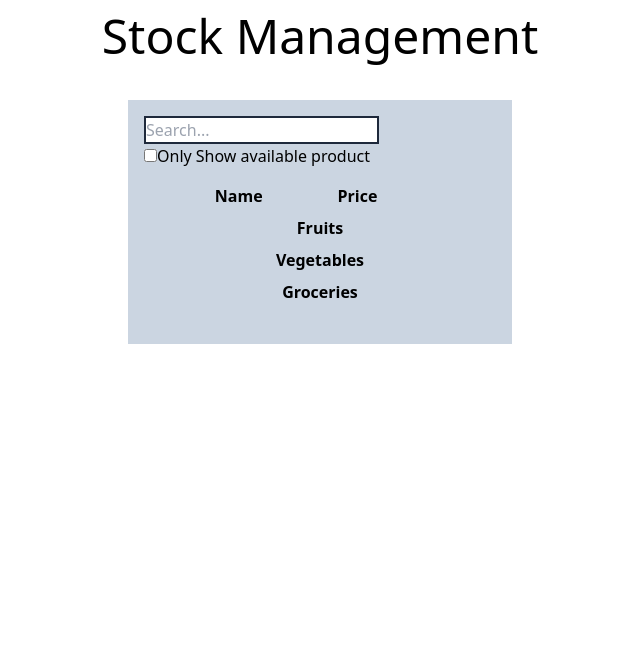
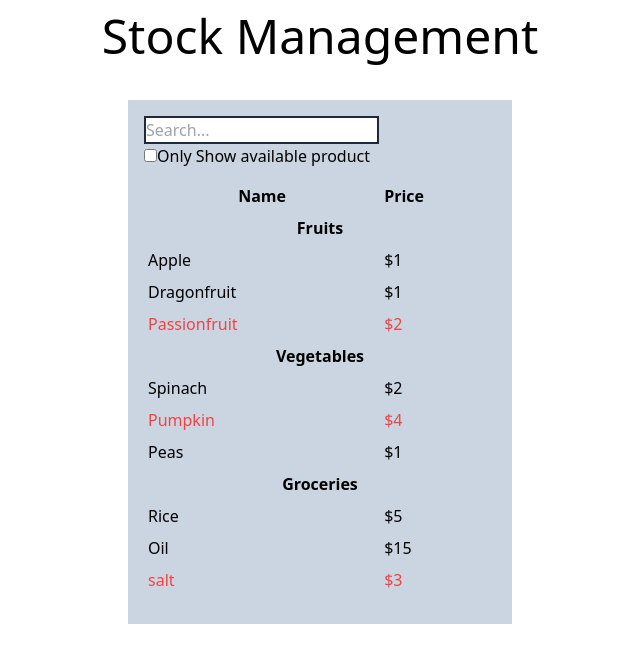
Before and after one commit to nabin-skilluplabs/skillup_labs_fsd_batch_01_2023, a React (Vite) app in the folder react-app/: page /stock in a window 1280 px wide. Shown: the top 662 px of the page, without its empty margins (320-960 px from the left). Built offline with nearby package versions, Linux system fonts and the light colour scheme.

Commit message:
Added filter feature[utsav]

```diff
--- a/react-app/src/FilterableProductTable.jsx
+++ b/react-app/src/FilterableProductTable.jsx
@@ -1,13 +1,29 @@
-import ProductCategoryRow from "./ProductCatergoryRow";
+
+import { useState } from "react";
 import ProductTable from "./ProductTable";
 import SearchBar from "./SearchBar";
 
 function FiltarableProductTable({productData}) {
+
+    const [currentProducts, setCurrentProducts] = useState(productData);
+
+    function filterStocked(event) {
+        const isChecked = event.target.checked;
+        if(isChecked) {
+            const filteredProducts = productData.filter(product => product.stocked);
+            setCurrentProducts(filteredProducts);
+        }
+        else{
+            setCurrentProducts(productData);
+        }
+
+    }
+
     return (
         <div className="mt-10 w-96 place-self-center p-4 bg-slate-300">
-            <SearchBar />
-            <ProductTable productData={productData} />
-            <ProductCategoryRow />
+            <SearchBar filterStocked={filterStocked} />
+            <ProductTable productData={currentProducts} />
+
         </div>
     )
 
--- a/react-app/src/ProductTable.jsx
+++ b/react-app/src/ProductTable.jsx
@@ -21,8 +21,8 @@ function ProductTable({productData}) {
                     <React.Fragment key={`cat_${index}`}>
                         <ProductCategoryRow category={category} />
                         {
-                            productData.filter(product => product.catergory === category).map((product, pIndex) => (
-                                <ProductRow key={`product_${pIndex}`} name={product} price={product.price} stock={product.stocked} />
+                            productData.filter(product => product.category === category).map((product, pIndex) => (
+                                <ProductRow key={`product_${pIndex}`} name={product.name} price={product.price} stock={product.stocked} />
                             ))
                         }
                     </React.Fragment>
--- a/react-app/src/SearchBar.jsx
+++ b/react-app/src/SearchBar.jsx
@@ -1,10 +1,10 @@
 
-function SearchBar(){
+function SearchBar({filterStocked}){
     return (
         <div>
             <input className="block border-2 border-slate-800" placeholder="Search..." type="search" />
             <label htmlFor="instock">
-                <input  type="checkbox" id="instock" />Only Show available product
+                <input onClick={filterStocked} type="checkbox" id="instock" />Only Show available product
             </label>
         </div>
     )
--- a/react-app/src/Stock.jsx
+++ b/react-app/src/Stock.jsx
@@ -9,7 +9,8 @@ const productData = [
     { category: "Vegetables", price: "$4", stocked: false, name: "Pumpkin" },
     { category: "Vegetables", price: "$1", stocked: true, name: "Peas" },
     { category: "Groceries", price: "$5", stocked: true, name: "Rice" },
-    { category: "Groceries", price: "$15", stocked: true, name: "Oil" }
+    { category: "Groceries", price: "$15", stocked: true, name: "Oil" },
+    { category: "Groceries", price: "$3", stocked: false, name: "salt" }
   ]
 
 function Stock() {
```
